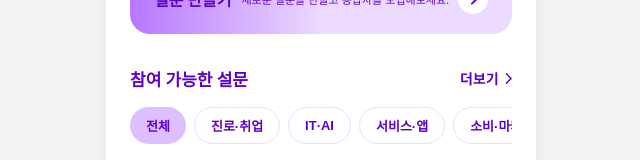
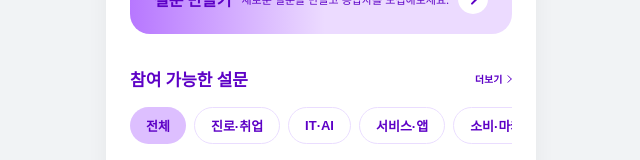
Before and after one commit to kah070809-rgb/Loopa-frontend, a React (Vite) app: page /main in a window 1280 px wide. Shown: the part 276-436 px from the top of the page, without its empty margins (319-959 px from the left). Built offline with nearby package versions, Linux system fonts and the light colour scheme; no server answers; a web font is replaced by a local one.

Commit message:
메인 더보기 수정

```diff
--- a/src/pages/MainPage.jsx
+++ b/src/pages/MainPage.jsx
@@ -208,17 +208,7 @@ const MainPage = () => {
         <S.SectionHeader>
           <S.SectionTitle>참여 가능한 설문</S.SectionTitle>
           <S.MoreBtn onClick={() => navigate('/surveys')} />
-          <img
-            src={Plus}
-            alt="plus"
-            onClick={() => navigate('/surveys')}
-            style={{
-              height: '17px',
-              marginLeft: '2px',
-              objectFit: 'contain',
-              cursor: 'pointer',
-            }}
-          />
+          <img src={Plus} alt="plus" onClick={() => navigate('/surveys')} />
         </S.SectionHeader>
 
         {/* 카테고리 칩 영역 */}
@@ -229,7 +219,8 @@ const MainPage = () => {
               $isSelected={selectedCategory === cat.value}
               onClick={() => setSelectedCategory(cat.value)}
             >
-              {cat.label}
+              {cat.label}{' '}
+              {/* ✅ 객체 내부의 예쁜 한글 이름(.label)만 쏙 뽑아서 그려줍니다! */}
             </S.CategoryButton>
           ))}
         </S.CategoryScrollBox>
--- a/src/pages/SurveysList.jsx
+++ b/src/pages/SurveysList.jsx
@@ -1,24 +1,27 @@
 import React, { useState, useEffect } from 'react';
+import { useNavigate } from 'react-router-dom'; // 💡 라우터 이동을 위해 추가
 import * as S from './surveylist.style'; // 분리된 스타일 컴포넌트 임포트
 import Backmy from '../assets/images/Backmy.svg';
 import Search from '../assets/images/Search.svg';
 
-// 💡 우리가 분리해두었던 '참여 가능한 설문 조회' API를 가져옵니다.
+// 우리가 분리해두었던 '참여 가능한 설문 조회' API를 가져옵니다.
 import { getAvailableSurveys } from '../api/survey';
 
 const SurveyListPage = () => {
-  // 카테고리 및 검색 상태
-  const [selectedCategory, setSelectedCategory] = useState('전체');
+  const navigate = useNavigate(); // 라우터 이동용 훅 선언
+
+  // 💡 데이터 오작동 방지를 위해 초기 선택 카테고리 상태를 'ALL'로 동기화합니다.
+  const [selectedCategory, setSelectedCategory] = useState('ALL');
   const [searchInput, setSearchInput] = useState('');
   const [searchTerm, setSearchTerm] = useState('');
 
   // API 연동을 위한 진짜 설문 목록 상태 관리
   const [surveys, setSurveys] = useState([]);
 
-  // 카테고리 목록
+  // 카테고리 목록 (메인 페이지 규격과 완벽 매핑)
   const categoryList = [
     { label: '전체', value: 'ALL' },
-    { label: '진로/취업', value: 'CAREER' },
+    { label: '진로·취업', value: 'CAREER' },
     { label: 'IT·AI', value: 'IT_AI' },
     { label: '서비스·앱', value: 'SERVICE_APP' },
     { label: '소비·마케팅', value: 'CONSUMER_MARKETING' },
@@ -28,13 +31,14 @@ const SurveyListPage = () => {
     { label: '심리', value: 'PSYCHOLOGY' },
     { label: '기타', value: 'ETC' },
   ];
+
   // 💡 [백엔드 연동 핵심] 카테고리 칩을 누르거나, 검색 버튼을 누를 때마다 서버에 새로 API를 호출합니다.
   useEffect(() => {
     const fetchSurveyList = async () => {
       try {
-        // 백엔드 약속 규격에 맞춰 '전체'일 때는 null을, 검색어가 비어있을 때도 null을 전달합니다.
+        // 백엔드 약속 규격에 맞춰 'ALL'일 때는 null을, 검색어가 비어있을 때도 null을 전달합니다.
         const apiCategory =
-          selectedCategory === '전체' ? null : selectedCategory;
+          selectedCategory === 'ALL' ? null : selectedCategory;
         const apiKeyword = searchTerm.trim() === '' ? null : searchTerm;
 
         const responseData = await getAvailableSurveys({
@@ -53,7 +57,7 @@ const SurveyListPage = () => {
     };
 
     fetchSurveyList();
-  }, [selectedCategory, searchTerm]); // 👈 카테고리나 검색 확정어가 바뀔 때마다 실시간 재호출!
+  }, [selectedCategory, searchTerm]); // 카테고리나 검색 확정어가 바뀔 때마다 실시간 재호출!
 
   // 돋보기 버튼 클릭 핸들러 (검색 실행)
   const handleSearchClick = () => {
@@ -94,11 +98,11 @@ const SurveyListPage = () => {
       <S.CategoryScrollBox>
         {categoryList.map((cat) => (
           <S.CategoryButton
-            key={cat}
-            $isSelected={selectedCategory === cat}
-            onClick={() => setSelectedCategory(cat)}
+            key={cat.value}
+            $isSelected={selectedCategory === cat.value}
+            onClick={() => setSelectedCategory(cat.value)}
           >
-            {cat}
+            {cat.label}
           </S.CategoryButton>
         ))}
       </S.CategoryScrollBox>
@@ -115,17 +119,20 @@ const SurveyListPage = () => {
 
               <S.CardFooter>
                 <S.FooterLeft>
-                  <S.CategoryBadge>{survey.category}</S.CategoryBadge>
+                  {/* 카테고리 영문 코드를 한글 칩으로 보여주기 위한 가변 매핑 */}
+                  <S.CategoryBadge>
+                    {categoryList.find((c) => c.value === survey.category)
+                      ?.label || survey.category}
+                  </S.CategoryBadge>
                   <S.DurationText>
                     소요 시간 {survey.estimatedMinutes}분
                   </S.DurationText>
                 </S.FooterLeft>
 
+                {/* 💡 참여하기 버튼 클릭 시 메인 페이지와 동일한 상세 폼 라우터 경로로 이동 */}
                 <S.ParticipateLink
                   onClick={() =>
-                    alert(
-                      `ID ${survey.surveyId}번 [${survey.title}] 참여 폼 화면으로 이동`,
-                    )
+                    navigate(`/surveyjoinfirst/${survey.surveyId}`)
                   }
                 >
                   참여하기 &gt;
```
